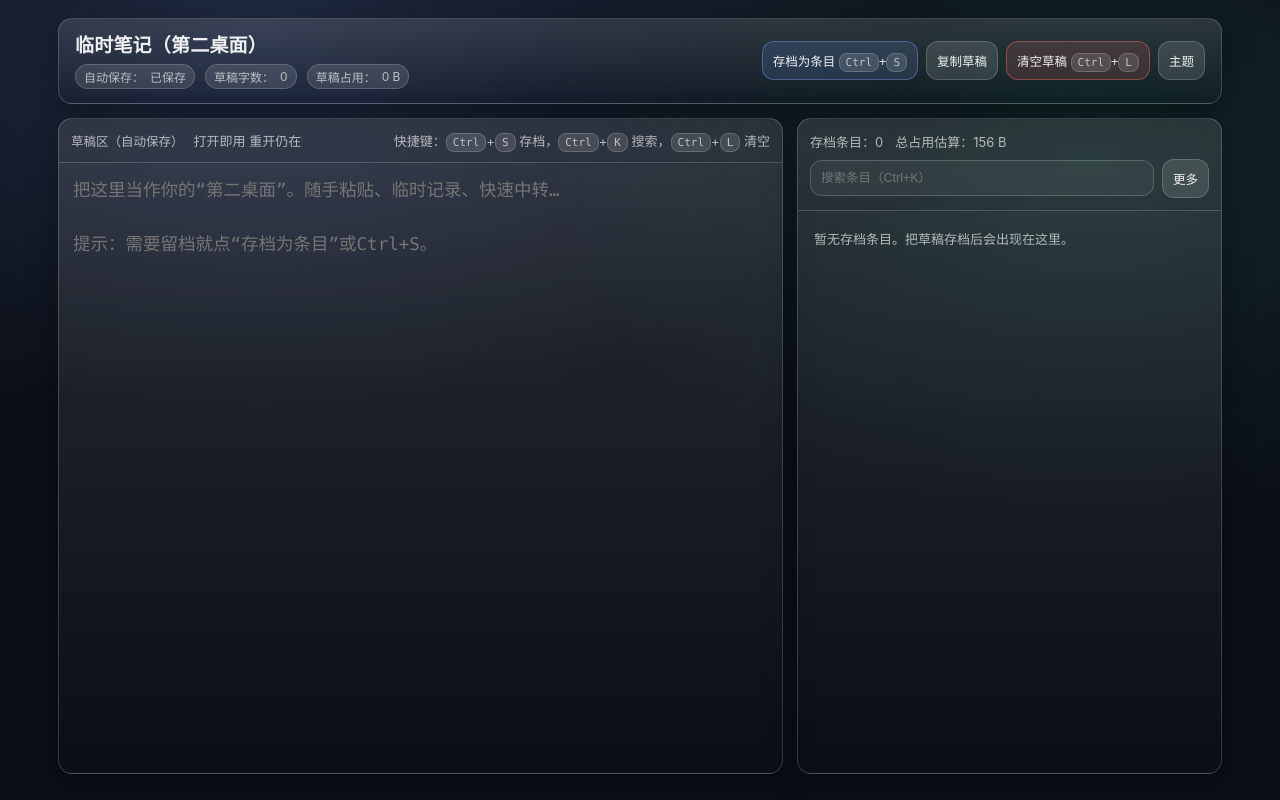
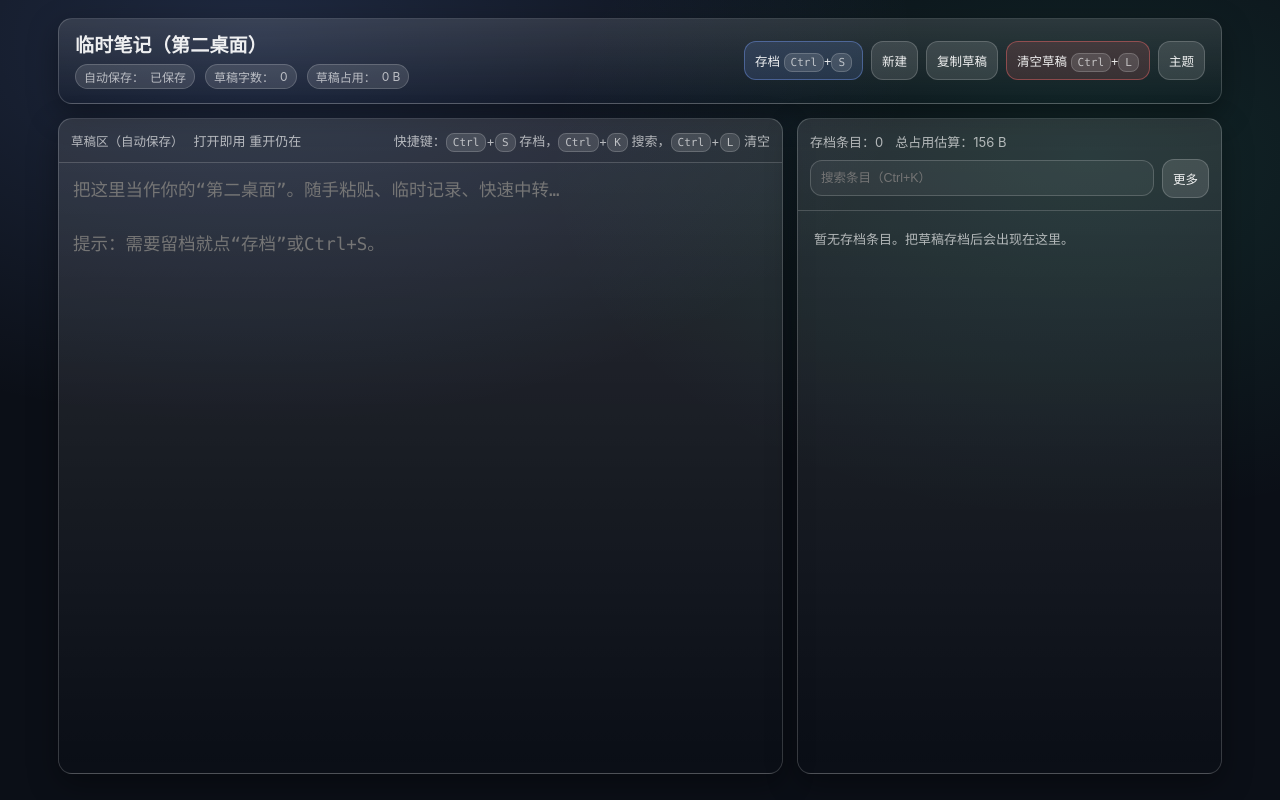
Before and after one commit to Muyu-Chen/Temp-Notes, a website with bundled scripts: page index.html in a window 1280 px wide. Built offline with nearby package versions, Linux system fonts and the light colour scheme.

Commit message:
feat: 优化存档按钮文本和提示信息

```diff
--- a/index.html
+++ b/index.html
@@ -36,8 +36,9 @@
             id="btnArchive"
             title="把当前草稿保存为一个条目（不清空草稿）"
           >
-            存档为条目 <span class="kbd">Ctrl</span>+<span class="kbd">S</span>
+            存档 <span class="kbd">Ctrl</span>+<span class="kbd">S</span>
           </button>
+          <button id="btnNew" title="新建草稿（可选择是否保存当前草稿）">新建</button>
           <button id="btnCopy" title="复制草稿到剪贴板">复制草稿</button>
           <button
             id="btnClearDraft"
@@ -70,7 +71,7 @@
           <textarea
             id="draft"
             spellcheck="false"
-            placeholder="把这里当作你的“第二桌面”。随手粘贴、临时记录、快速中转…&#10;&#10;提示：需要留档就点“存档为条目”或Ctrl+S。"
+            placeholder="把这里当作你的“第二桌面”。随手粘贴、临时记录、快速中转…&#10;&#10;提示：需要留档就点“存档”或Ctrl+S。"
           ></textarea>
         </section>
 
```
